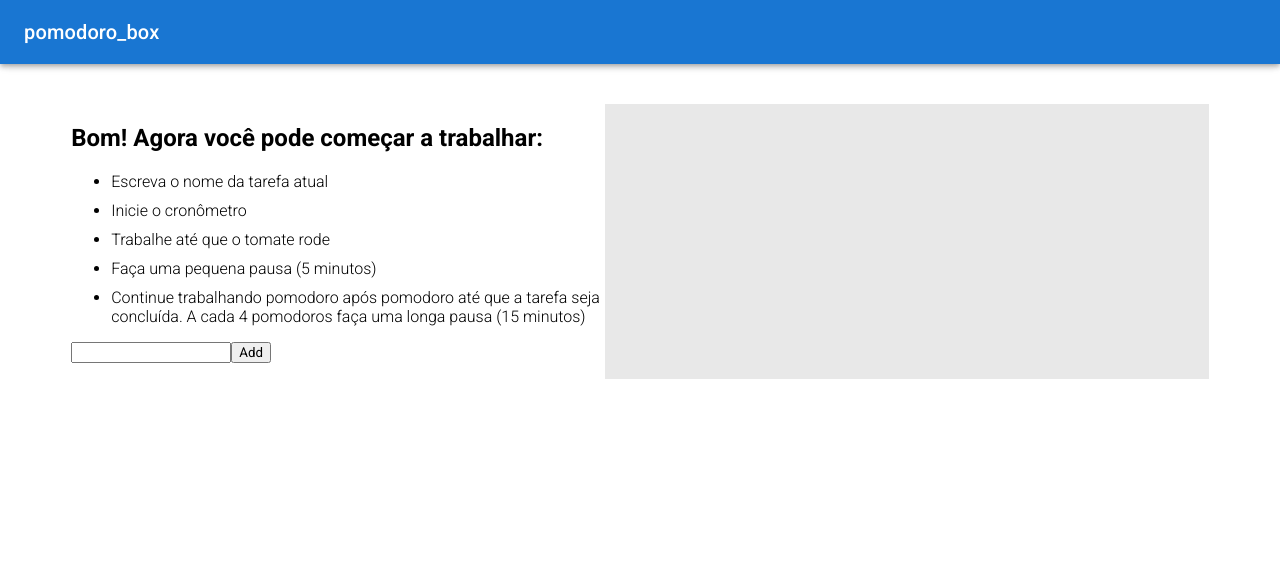
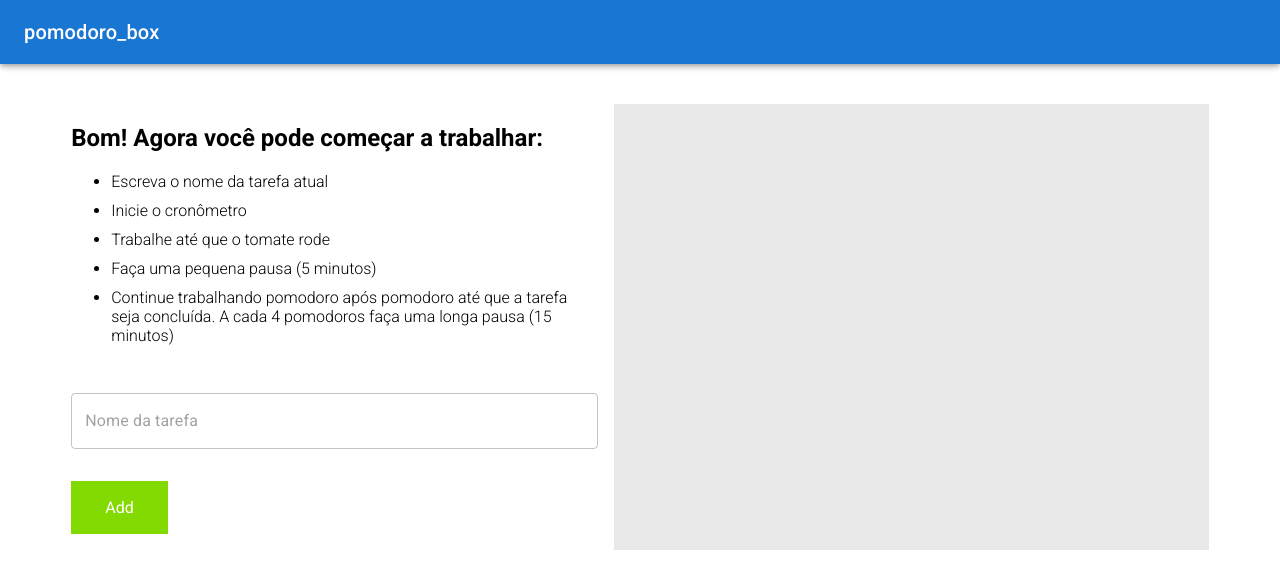
Before and after one commit to lslm/pomodoro, a React (Vite) app: page / in a window 1280 px wide. Shown: the top 588 px of the page. Built offline with nearby package versions, Linux system fonts and the light colour scheme.

Commit message:
Adjust layout

```diff
--- a/src/App.css
+++ b/src/App.css
@@ -14,4 +14,9 @@
 
 .form {
   max-width: 50%;
+  margin-right: 1em;
 }
+
+.instructions {
+  margin-bottom: 3rem;
+}
--- a/src/App.jsx
+++ b/src/App.jsx
@@ -16,7 +16,9 @@ function App() {
         <div className="content">
           <div className='main'>
             <div className='form'>
-              <Instructions />
+              <div className='instructions'>
+                <Instructions />
+              </div>
 
               <TaskForm />
               <TasksList />
--- a/src/components/Instructions.jsx
+++ b/src/components/Instructions.jsx
@@ -2,7 +2,7 @@ import './Intructions.css';
 
 const Instructions = () => {
   return (
-    <div className="instructions">
+    <div>
       <h2>Bom! Agora você pode começar a trabalhar:</h2>
       <ul>
         <li>Escreva o nome da tarefa atual</li>
--- /dev/null
+++ b/src/components/TaskForm.css
@@ -0,0 +1,11 @@
+.button {
+  background-color: rgb(131, 218, 0);
+  border: 2px solid rgb(131, 218, 0);
+  color: white;
+  padding: 15px 32px;
+  text-align: center;
+  text-decoration: none;
+  display: inline-block;
+  font-size: 16px;
+  margin: 0;
+}
--- a/src/components/TaskForm.jsx
+++ b/src/components/TaskForm.jsx
@@ -1,5 +1,7 @@
 import { useState, useContext } from "react";
 import { TaskContext } from "../contexts/TaskContext";
+import { TextField } from "@mui/material";
+import './TaskForm.css';
 
 const TaskForm = () => {
   const [task, setTask] = useState("");
@@ -14,12 +16,14 @@ const TaskForm = () => {
 
   return (
     <form onSubmit={handleSubmit}>
-      <input
+      <TextField
         type="text"
         value={task}
+        sx={{ width: '100%', marginBottom: '2rem' }}
+        placeholder="Nome da tarefa"
         onChange={(e) => setTask(e.target.value)}
       />
-      <button type="submit">Add</button>
+      <button className="button" type="submit">Add</button>
     </form>
   );
 }
```
